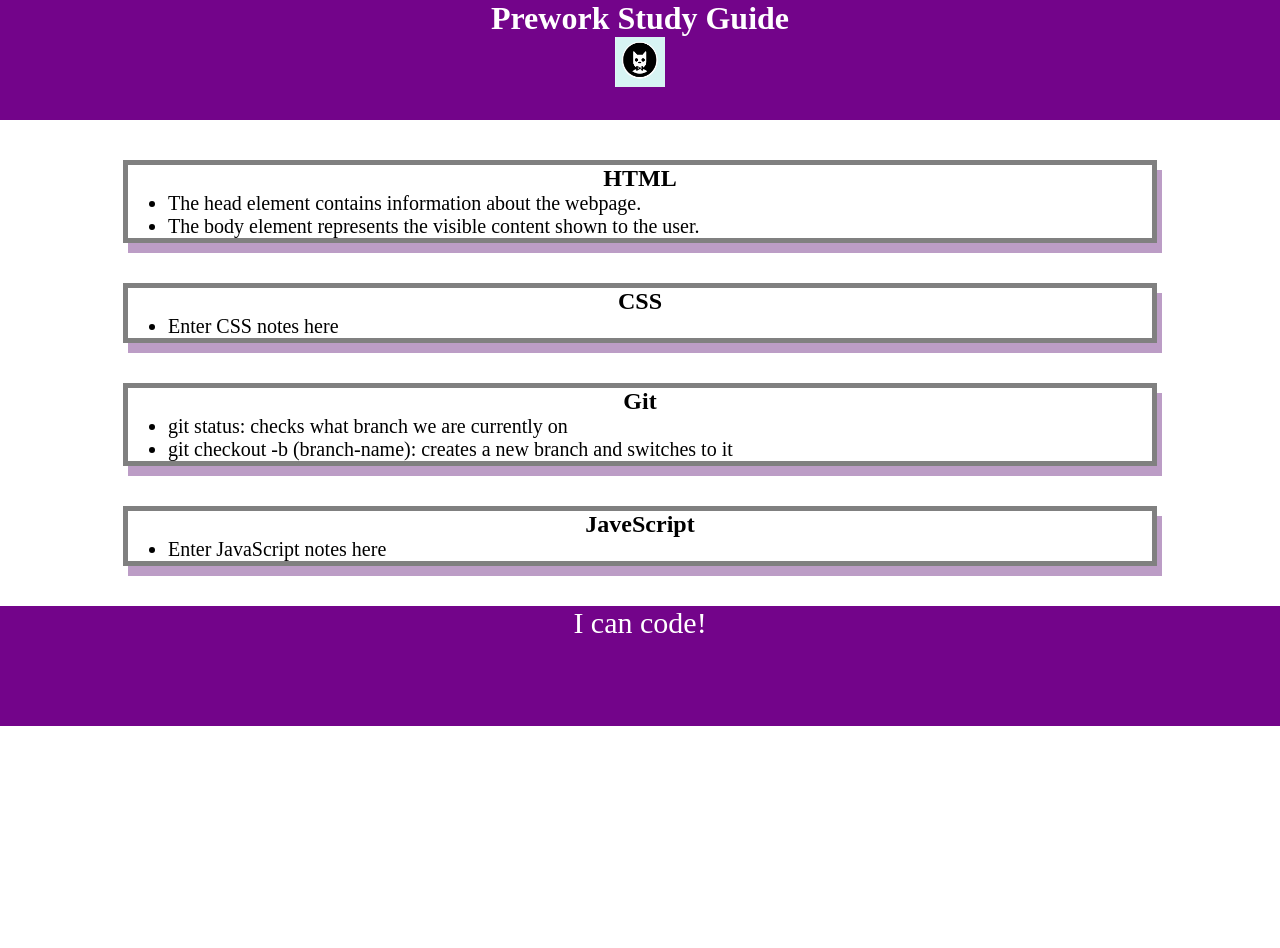
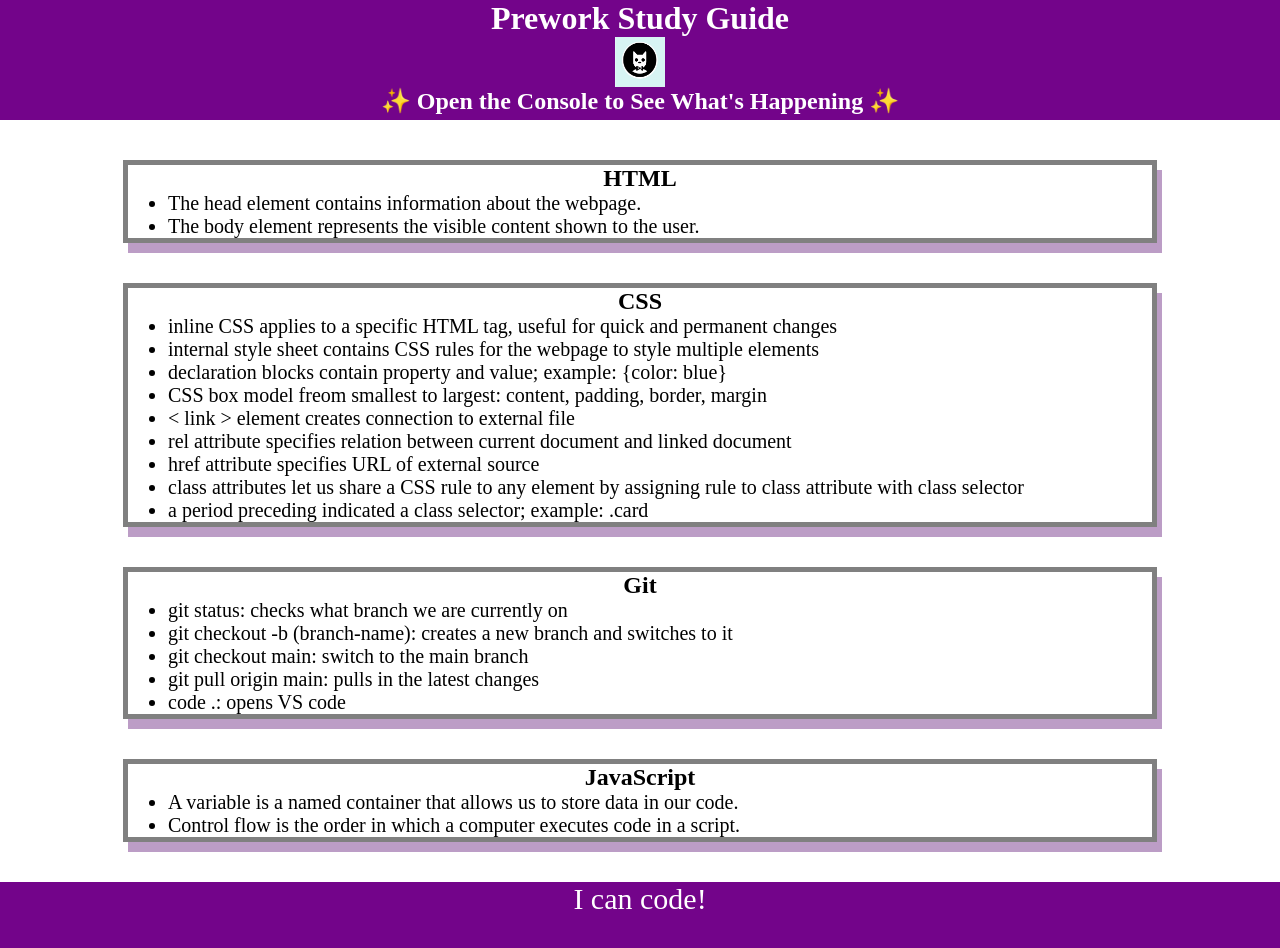
Before and after one commit to oscalenghe/prework-study-guide.github.io, a plain HTML site: page index.html in a window 1280 px wide. Before the commit the page ends 800 px from the top, so only its background shows below. Drawn offline with Linux system fonts and the light colour scheme.

Commit message:
Update index.html

```diff
--- a/index.html
+++ b/index.html
@@ -6,18 +6,14 @@
     <meta name="viewport" content="width=device-width, initial-scale=1.0" />
     <link rel="stylesheet" href="/assets/style.css">
     <title>Prework Study Guide</title>
-
   </head>
-
   <body>
-    <header id="header">
+    <header id="top">
       <h1>Prework Study Guide</h1>
-      <img src="./assets/bowtie-cat.png" alt="Profile image of cat wearing a bow tie." />
+      <img src="/assets/bowtie-cat.png" alt="Profile image of cat wearing a bow tie." />
+      <h2>✨ Open the Console to See What's Happening ✨</h2>
     </header>
-
     <main>
-
-
       <section class="card" id="html-section">
        <h2>HTML</h2>
        <ul>
@@ -29,7 +25,15 @@
       <section class="card" id="css-section">
         <h2>CSS</h2>
         <ul>
-          <li>Enter CSS notes here</li>
+          <li>inline CSS applies to a specific HTML tag, useful for quick and permanent changes</li>
+          <li>internal style sheet contains CSS rules for the webpage to style multiple elements</li>
+          <li>declaration blocks contain property and value; example: {color: blue}</li>
+          <li>CSS box model freom smallest to largest: content, padding, border, margin</li>
+          <li>< link > element creates connection to external file</li>
+          <li>rel attribute specifies relation between current document and linked document</li>
+          <li>href attribute specifies URL of external source</li>
+          <li>class attributes let us share a CSS rule to any element by assigning rule to class attribute with class selector</li>
+          <li>a period preceding indicated a class selector; example: .card </li>
         </ul>
       </section>
 
@@ -38,21 +42,24 @@
         <ul>
           <li>git status: checks what branch we are currently on</li>
           <li>git checkout -b (branch-name): creates a new branch and switches to it</li>
+          <li>git checkout main: switch to the main branch</li>
+          <li>git pull origin main: pulls in the latest changes</li>
+          <li>code .: opens VS code</li>
         </ul>
       </section>
 
       <section class="card" id="javascript-section">
-        <h2>JaveScript</h2>
+        <h2>JavaScript</h2>
         <ul>
-          <li>Enter JavaScript notes here</li>
+          <li>A variable is a named container that allows us to store data in our code.</li>
+          <li>Control flow is the order in which a computer executes code in a script.</li>
         </ul>
       </section>
-
-
     </main>
 
     <footer>
       <p>I can code!</p>
     </footer>
+    <script src="/assets/script.js"></script>
   </body>
 </html>
```
